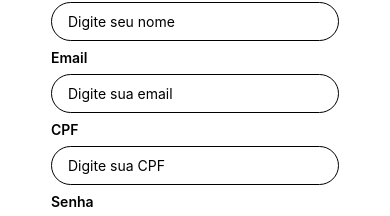
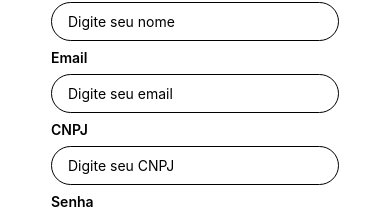
Before and after one commit to Cabreira97/Connect-Tech, a React Native app in the folder app/: screen / in a window 390 px wide. Shown: the part 259-475 px from the top of the page. Built offline with nearby package versions, Linux system fonts and the light colour scheme.

Commit message:
feat: Register Organization page

```diff
--- a/app/App.tsx
+++ b/app/App.tsx
@@ -3,11 +3,12 @@ import InitialPage from "./src/screens/Initial";
 import LoginPage from "./src/screens/Login";
 import CreateTypeSelector from "./src/screens/CreateTypeSelector";
 import RegisterClient from "./src/screens/RegisterClient";
+import RegisterOrganization from "./src/screens/RegisterOrganization";
 
 export default function App() {
   return (
     <View className="flex-1 items-center justify-center bg-slate-200">
-      <RegisterClient />
+      <RegisterOrganization />
     </View>
   );
 }
--- a/app/src/screens/RegisterClient.tsx
+++ b/app/src/screens/RegisterOrganization.tsx
@@ -2,7 +2,7 @@ import { Text, View } from "react-native";
 import { Input } from "../components/Input";
 import { Button } from "../components/Button";
 
-const RegisterClient = () => {
+const RegisterOrganization = () => {
     return ( <View className="items-center">
         <Text className="text-xl font-semibold pb-6">Faça seu cadastro</Text>
         <View className="w-72 pb-8 gap-2">
@@ -12,11 +12,11 @@ const RegisterClient = () => {
             </View>
             <View>
             <Text className="pb-2 font-semibold">Email</Text>
-            <Input placeholder="Digite sua email" />
+            <Input placeholder="Digite seu email" />
             </View>
             <View>
-            <Text className="pb-2 font-semibold">CPF</Text>
-            <Input placeholder="Digite sua CPF" />
+            <Text className="pb-2 font-semibold">CNPJ</Text>
+            <Input placeholder="Digite seu CNPJ" />
             </View>
             <View>
             <Text className="pb-2 font-semibold">Senha</Text>
@@ -31,4 +31,4 @@ const RegisterClient = () => {
     </View> );
 }
 
-export default RegisterClient;
+export default RegisterOrganization;
```
